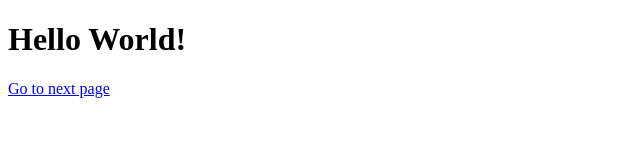
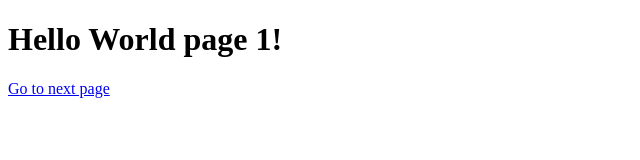
Before and after one commit to cwbybee/cs50w, a plain HTML site: page index.html in a window 1280 px wide. Shown: the whole page, without its empty margins (0-640 px from the left). Drawn offline with Linux system fonts and the light colour scheme.

```diff
--- a/index.html
+++ b/index.html
@@ -6,7 +6,7 @@
 		</title>
 	</head>
 	<body>
-		<h1>Hello World!</h1>
+		<h1>Hello World page 1!</h1>
 	</body
 	<button><a href="helloworld.html">Go to next page</a></button>
 </html>
```
